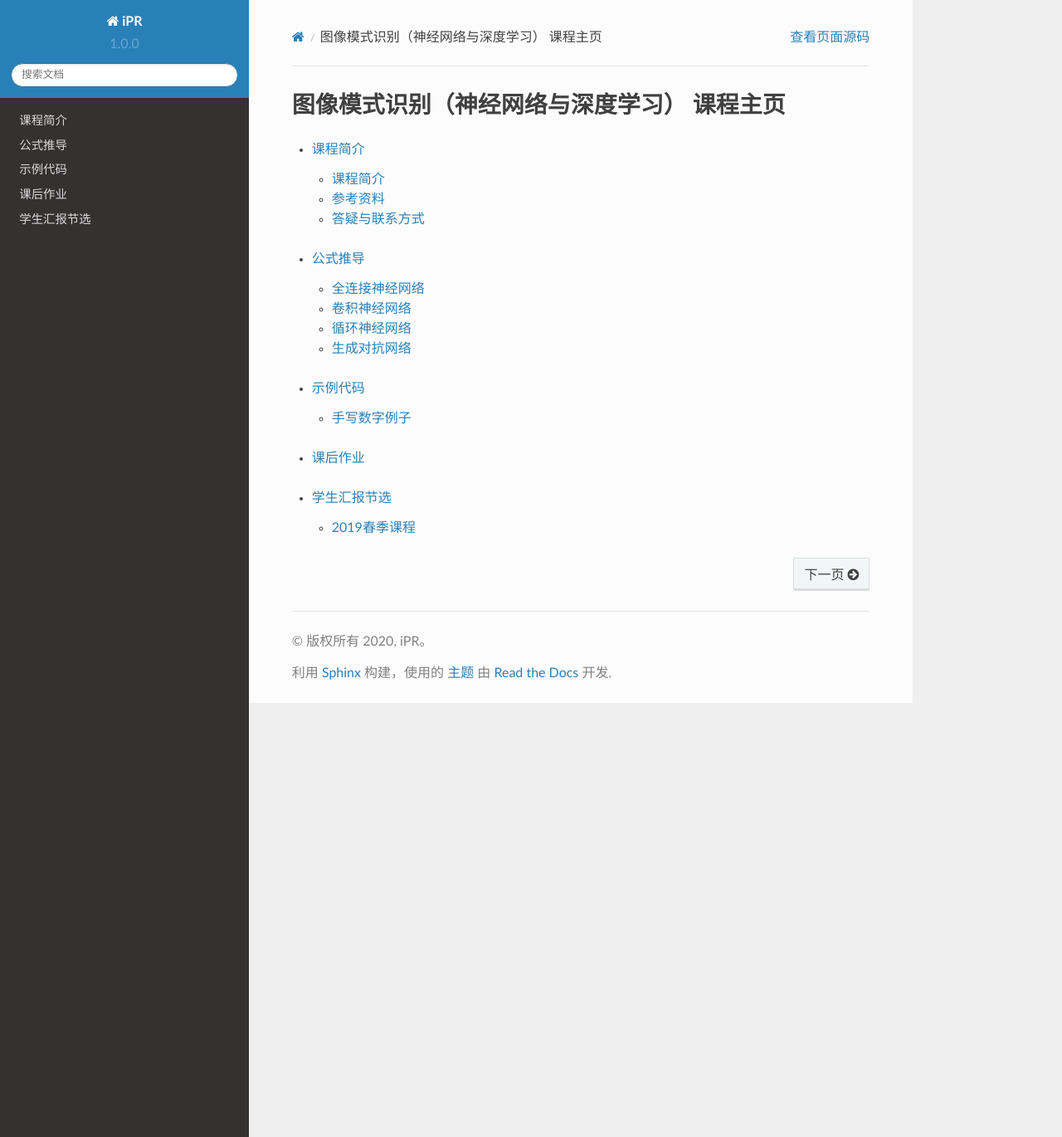
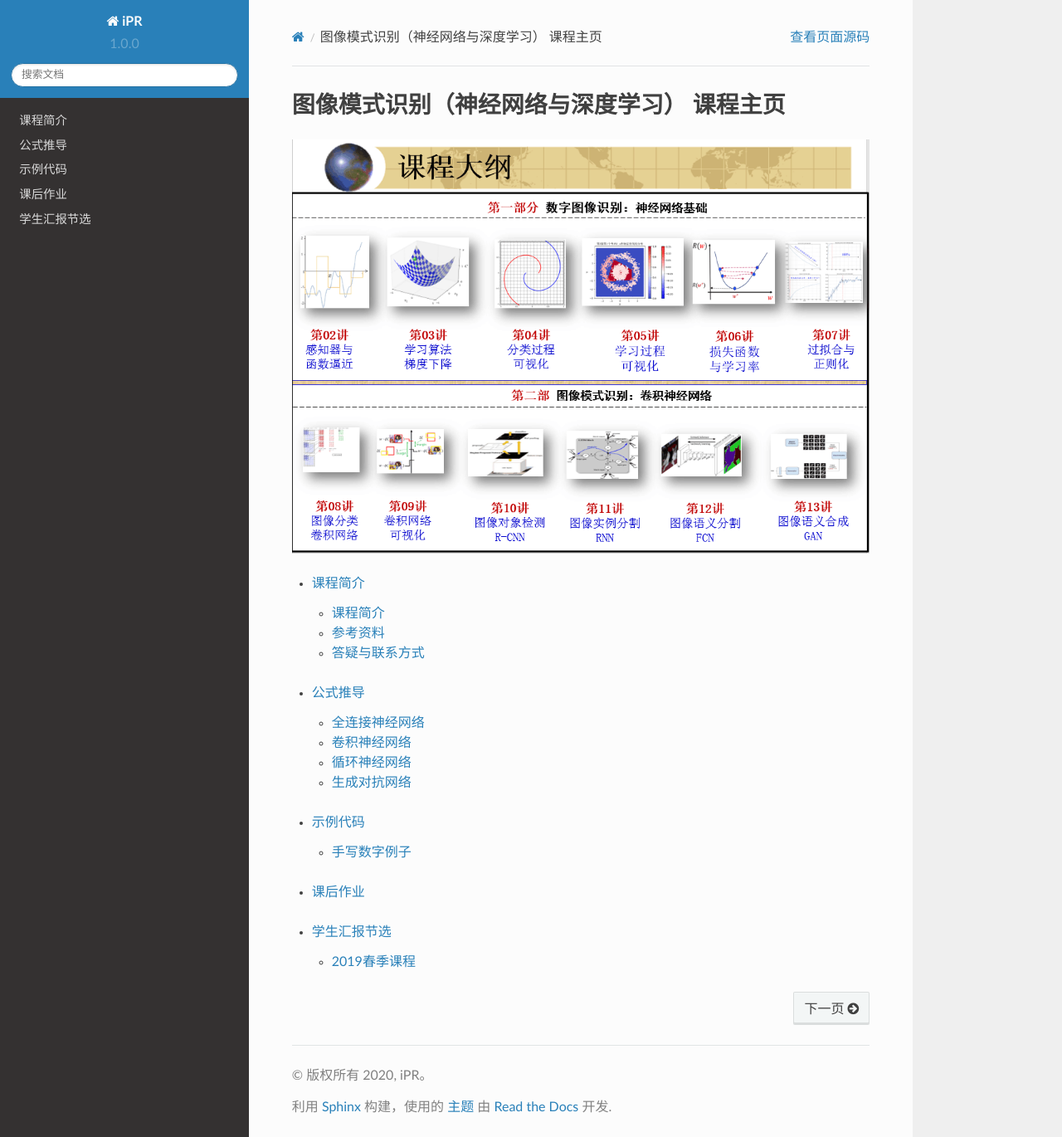
Before and after one commit to zpl99/I2DL, a Sphinx documentation site: the page built from source/index.rst, in a window 1280 px wide and 1370 px high. Shown: the whole window at 83% size. Built offline with Sphinx 7.4.7 and the Read the Docs theme 2.0.0, drawn with Linux system fonts in a browser that asks for light colours; pages that are not in the unit, such as notebooks, are missing from menus.

Commit message:
课程介绍

```diff
--- a/source/index.rst
+++ b/source/index.rst
@@ -5,7 +5,8 @@
 
 图像模式识别（神经网络与深度学习） 课程主页
 ==========================================================
-
+.. image::
+   outline.jpg
 
 .. toctree::
    :maxdepth: 2
```
Also changed, not shown: source/课程简介/课程简介.ipynb.
